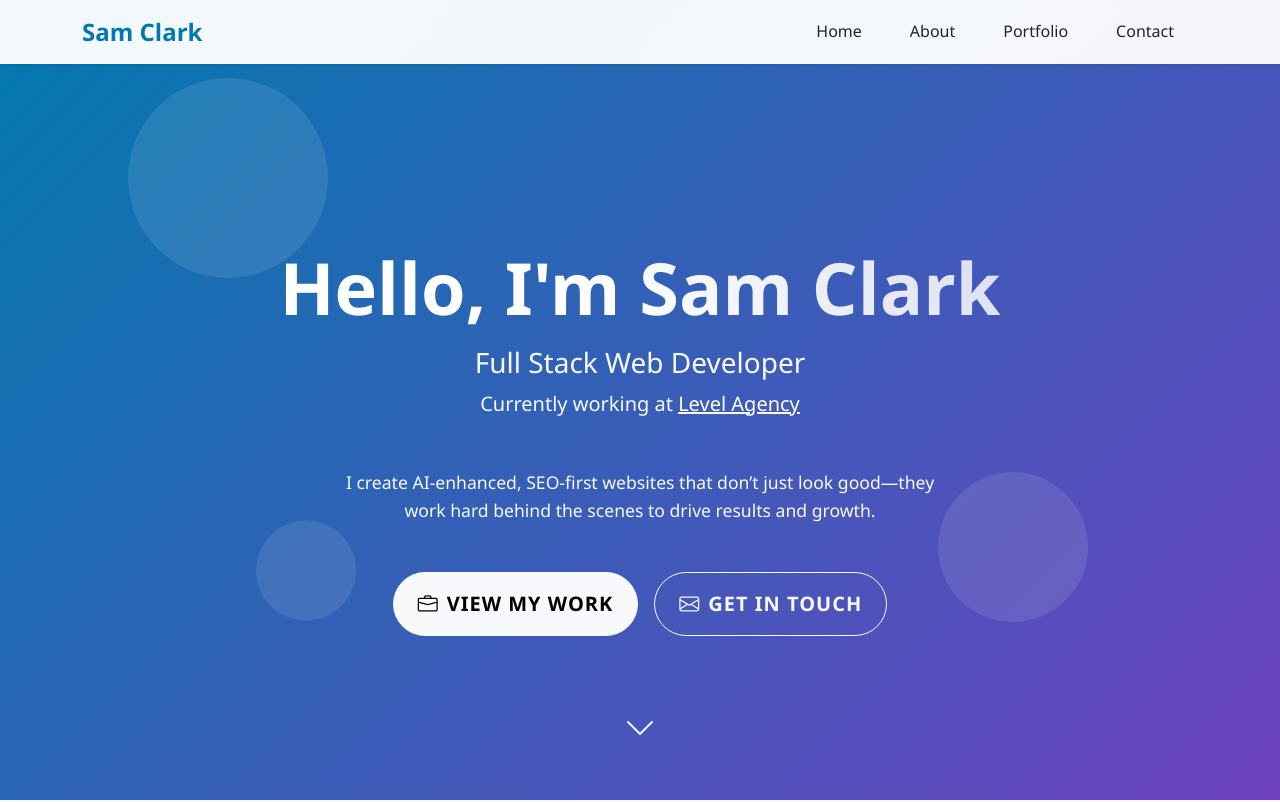
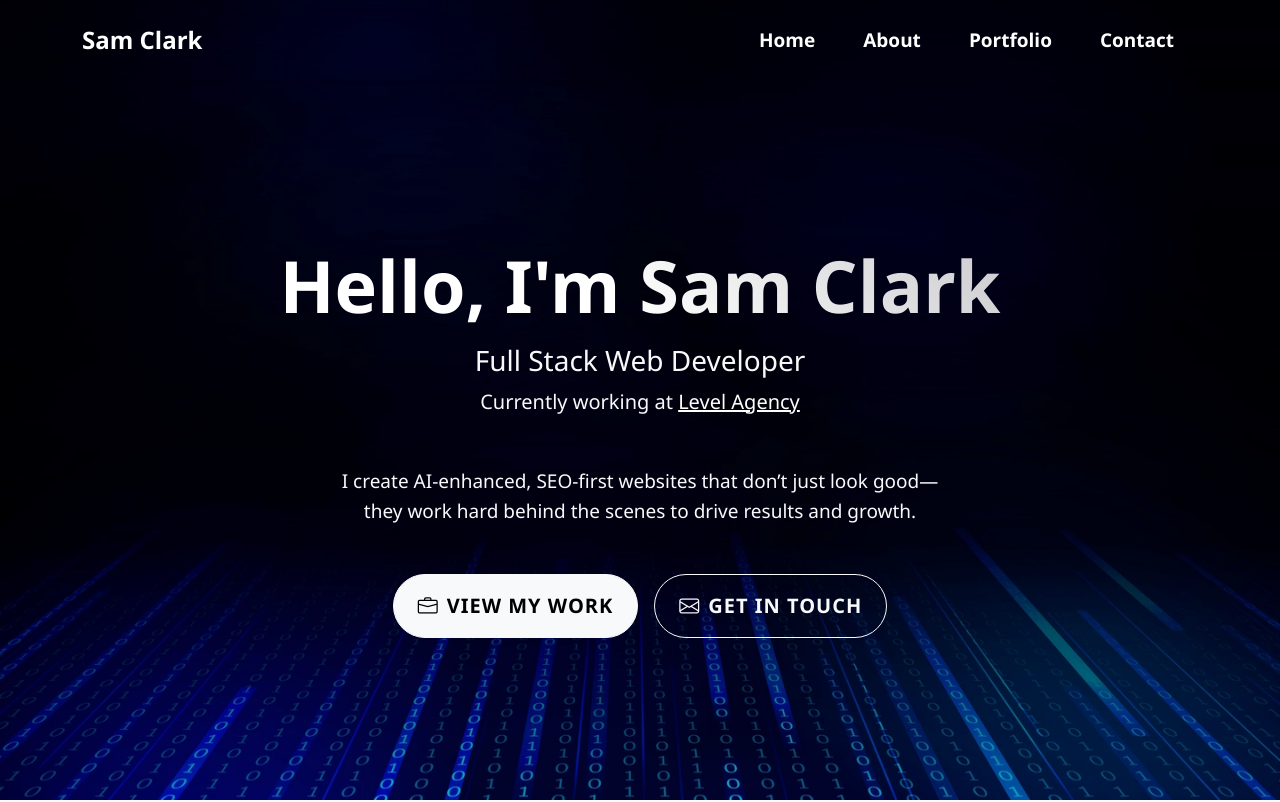
Before and after one commit to samclark1999/samclark1999.github.io, a React app: page / in a window 1280 px wide. Shown: the top 802 px of the page. Built offline with nearby package versions, Linux system fonts and the light colour scheme.

Commit message:
add: bg image to hero - fix image references for portfolo section - ally fixes

```diff
--- a/src/components/About/About.jsx
+++ b/src/components/About/About.jsx
@@ -112,7 +112,7 @@ const About = () => {
             <div className="about-image-wrapper">
               <img
                 src={profilePic}
-                alt="Sam Clark"
+                alt="Sam Clark, Full Stack Web Developer"
                 className="profile-pic img-fluid"
                 onError={(e) => {
                   e.target.style.display = 'none';
@@ -199,8 +199,8 @@ const About = () => {
                 <div className="skill-header d-flex align-items-center p-3">
                   <i className={`${skill.icon} me-3 text-primary fs-4`}></i>
                   <div className="skill-info flex-grow-1">
-                    <h6 className="skill-name mb-0 fw-bold">{skill.name}</h6>
-                    <small className="text-muted text-capitalize">{skill.category.replace('-', ' ')}</small>
+                    <h4 className="skill-name mb-0 fw-bold">{skill.name}</h4>
+                    <small className="text-capitalize">{skill.category.replace('-', ' ')}</small>
                   </div>
                 </div>
               </div>
--- a/src/components/About/About.scss
+++ b/src/components/About/About.scss
@@ -38,11 +38,6 @@
         border-radius: 15px;
         box-shadow: $box-shadow;
         @include transition();
-
-        &:hover {
-          transform: translateY(-5px);
-          box-shadow: $box-shadow-lg;
-        }
 
         .stat-number {
           font-size: 2rem;
@@ -91,11 +86,6 @@
     @include transition();
     height: 100%;
 
-    &:hover {
-      transform: translateY(-3px);
-      box-shadow: $box-shadow-lg;
-    }
-
     .skill-header {
       border: none;
 
@@ -103,11 +93,7 @@
         .skill-name {
           font-weight: 600;
           color: $text-dark;
-        }
-
-        small {
-          font-size: 0.75rem;
-          opacity: 0.8;
+          font-size: 1rem;
         }
       }
     }
--- a/src/components/Contact/Contact.jsx
+++ b/src/components/Contact/Contact.jsx
@@ -55,7 +55,7 @@ const Contact = () => {
                           <i className={`${info.icon} fs-4`}></i>
                         </div>
                         <div className="contact-content">
-                          <h5 className="contact-title">{info.title}</h5>
+                          <h3 className="contact-title">{info.title}</h3>
                           <p className="contact-description">{info.description}</p>
                         </div>
                       </a>
@@ -65,7 +65,7 @@ const Contact = () => {
                           <i className={`${info.icon} fs-4`}></i>
                         </div>
                         <div className="contact-content">
-                          <h5 className="contact-title">{info.title}</h5>
+                          <h3 className="contact-title">{info.title}</h3>
                           <p className="contact-description">{info.description}</p>
                         </div>
                       </div>
--- a/src/components/Footer/Footer.jsx
+++ b/src/components/Footer/Footer.jsx
@@ -70,7 +70,7 @@ const Footer = () => {
             {/* Quick Links */}
             <div className="col-lg-2 col-md-6 mb-4 mb-lg-0">
               <div className="footer-links">
-                <h5 className="footer-title fw-bold mb-3">Quick Links</h5>
+                <h4 className="footer-title fw-bold mb-3">Quick Links</h4>
                 <ul className="list-unstyled">
                   {footerLinks.navigation.map((link, index) => (
                     <li key={index} className="mb-2">
@@ -93,7 +93,7 @@ const Footer = () => {
             {/* Contact Info */}
             <div className="col-lg-2 col-md-12">
               <div className="footer-contact">
-                <h5 className="footer-title fw-bold mb-3">Get in Touch</h5>
+                <h4 className="footer-title fw-bold mb-3">Get in Touch</h4>
                 <div className="contact-item mb-3">
                   <i className="bi bi-geo-alt me-2 text-primary"></i>
                   <span>Seattle, WA</span>
--- a/src/components/Header/Header.jsx
+++ b/src/components/Header/Header.jsx
@@ -25,7 +25,7 @@ const Header = () => {
   };
 
   return (
-    <nav className={`navbar navbar-expand-lg navbar-light fixed-top navbar-custom ${scrolled ? 'navbar-scrolled' : ''}`}>
+    <nav className={`navbar navbar-expand-lg navbar-light fixed-top navbar-custom py-3 ${scrolled ? 'navbar-scrolled' : ''}`}>
       <div className="container">
         <a
           className="navbar-brand fw-bold"
--- a/src/components/Header/Header.scss
+++ b/src/components/Header/Header.scss
@@ -9,23 +9,31 @@
     padding: 0.5rem 0;
     background-color: rgba(255, 255, 255, 0.98) !important;
     box-shadow: 0 2px 20px rgba(0, 0, 0, 0.1);
+
+    .navbar-brand {
+      color: $primary-color !important;
+    }
+
+    .nav-link {
+      color: $text-dark !important;
+    }
   }
 
   .navbar-brand {
     font-size: 1.5rem;
     font-weight: 700;
-    color: $primary-color !important;
+    color: white;
     @include transition();
 
     &:hover {
       color: $accent-color !important;
     }
   }
-
   .navbar-nav {
     .nav-link {
-      font-weight: 500;
-      color: $text-dark !important;
+      font-weight: 600;
+      font-size: 19px;
+      color: white;
       margin: 0 0.5rem;
       padding: 0.5rem 1rem !important;
       border-radius: 25px;
--- a/src/components/Hero/Hero.jsx
+++ b/src/components/Hero/Hero.jsx
@@ -50,17 +50,6 @@ const Hero = () => {
             </div>
           </div>
         </div>
-
-        {/* Scroll indicator */}
-        <div className="scroll-indicator">
-          <button
-            className="btn btn-link text-light"
-            onClick={() => scrollToSection('about')}
-            aria-label="Scroll to about section"
-          >
-            <i className="bi bi-chevron-down fs-2"></i>
-          </button>
-        </div>
       </div>
 
       {/* Background elements */}
--- a/src/components/Hero/Hero.scss
+++ b/src/components/Hero/Hero.scss
@@ -4,7 +4,7 @@
 .hero-section {
   position: relative;
   min-height: 100vh;
-  background: linear-gradient(135deg, $primary-color 0%, $accent-color 100%);
+  background: url("../../images/hero.webp") no-repeat center center/cover;
   @include flex-center();
   overflow: hidden;
   padding-top: 80px; // Account for fixed navbar
@@ -51,7 +51,7 @@
   .hero-description {
     max-width: 600px;
     margin: 0 auto 3rem;
-    font-size: 1.1rem;
+    font-size: 19px;
   }
 
   .hero-buttons {
@@ -82,48 +82,6 @@
       &:hover {
         color: rgba(255, 255, 255, 0.8) !important;
       }
-    }
-  }
-}
-
-// Background decorative elements
-.hero-bg-elements {
-  position: absolute;
-  top: 0;
-  left: 0;
-  width: 100%;
-  height: 100%;
-  overflow: hidden;
-  z-index: 1;
-
-  .hero-circle {
-    position: absolute;
-    border-radius: 50%;
-    background: rgba(255, 255, 255, 0.1);
-    animation: float 6s ease-in-out infinite;
-
-    &.hero-circle-1 {
-      width: 200px;
-      height: 200px;
-      top: 10%;
-      left: 10%;
-      animation-delay: 0s;
-    }
-
-    &.hero-circle-2 {
-      width: 150px;
-      height: 150px;
-      top: 60%;
-      right: 15%;
-      animation-delay: 2s;
-    }
-
-    &.hero-circle-3 {
-      width: 100px;
-      height: 100px;
-      bottom: 20%;
-      left: 20%;
-      animation-delay: 4s;
     }
   }
 }
@@ -174,10 +132,6 @@
       font-size: 1.25rem;
     }
 
-    .hero-description {
-      font-size: 1rem;
-    }
-
     .hero-buttons {
       .btn {
         width: 100%;
@@ -185,23 +139,4 @@
       }
     }
   }
-
-  .hero-bg-elements {
-    .hero-circle {
-      &.hero-circle-1 {
-        width: 100px;
-        height: 100px;
-      }
-
-      &.hero-circle-2 {
-        width: 80px;
-        height: 80px;
-      }
-
-      &.hero-circle-3 {
-        width: 60px;
-        height: 60px;
-      }
-    }
-  }
 }
--- a/src/components/Portfolio/Portfolio.scss
+++ b/src/components/Portfolio/Portfolio.scss
@@ -25,8 +25,8 @@
       border: none;
       border-radius: 20px;
       overflow: hidden;
+      box-shadow: rgba(0, 0, 0, 0.16) 0px 1px 4px;
       @include transition();
-      cursor: pointer; // Ensure consistent cursor
 
       &:hover {
         transform: translateY(-10px);
@@ -57,6 +57,7 @@
       .portfolio-content {
         .portfolio-title {
           color: $text-dark;
+          font-size: 1.25rem !important;
           @include transition();
         }
 
@@ -80,8 +81,6 @@
             padding: 0.5rem 1rem;
             border-radius: 20px;
             @include transition();
-            position: relative; // Ensure stretched-link works properly
-            z-index: 1; // Keep the button above other elements
           }
         }
       }
--- a/src/styles/main.scss
+++ b/src/styles/main.scss
@@ -61,8 +61,7 @@ section {
 
 // Navbar custom styles
 .navbar-custom {
-  backdrop-filter: blur(10px);
-  background-color: rgba(255, 255, 255, 0.95);
+  background-color: transparent;
   box-shadow: $box-shadow;
 }
 
@@ -70,7 +69,6 @@ section {
 .hero-section {
   min-height: 100vh;
   @include flex-center();
-  background: linear-gradient(135deg, $primary-color 0%, $accent-color 100%);
   color: white;
   text-align: center;
 }
--- a/webpack.config.js
+++ b/webpack.config.js
@@ -39,6 +39,13 @@ module.exports = (env, argv) => {
         test: /\.(png|jpe?g|gif|svg)$/i,
         type: 'asset/resource',
       },
+      {
+        test: /\.webp$/i,
+        type: 'asset/resource',
+        generator: {
+          filename: 'images/[hash][ext][query]'
+        }
+      },
     ],
   },
   resolve: {
@@ -50,9 +57,15 @@ module.exports = (env, argv) => {
     }),
   ],
     devServer: {
-      static: {
-        directory: path.join(__dirname, 'dist'),
-      },
+      static: [
+        {
+          directory: path.join(__dirname, 'dist'),
+        },
+        {
+          directory: path.join(__dirname, 'public'),
+          publicPath: '/',
+        },
+      ],
       compress: true,
       port: 3000,
       open: false,
```
Also changed, not shown: src/components/Portfolio/Portfolio.jsx (+31 -15 lines), src/images/hero.webp (added), 11 other files (tests, documents, lock files or other folders).
